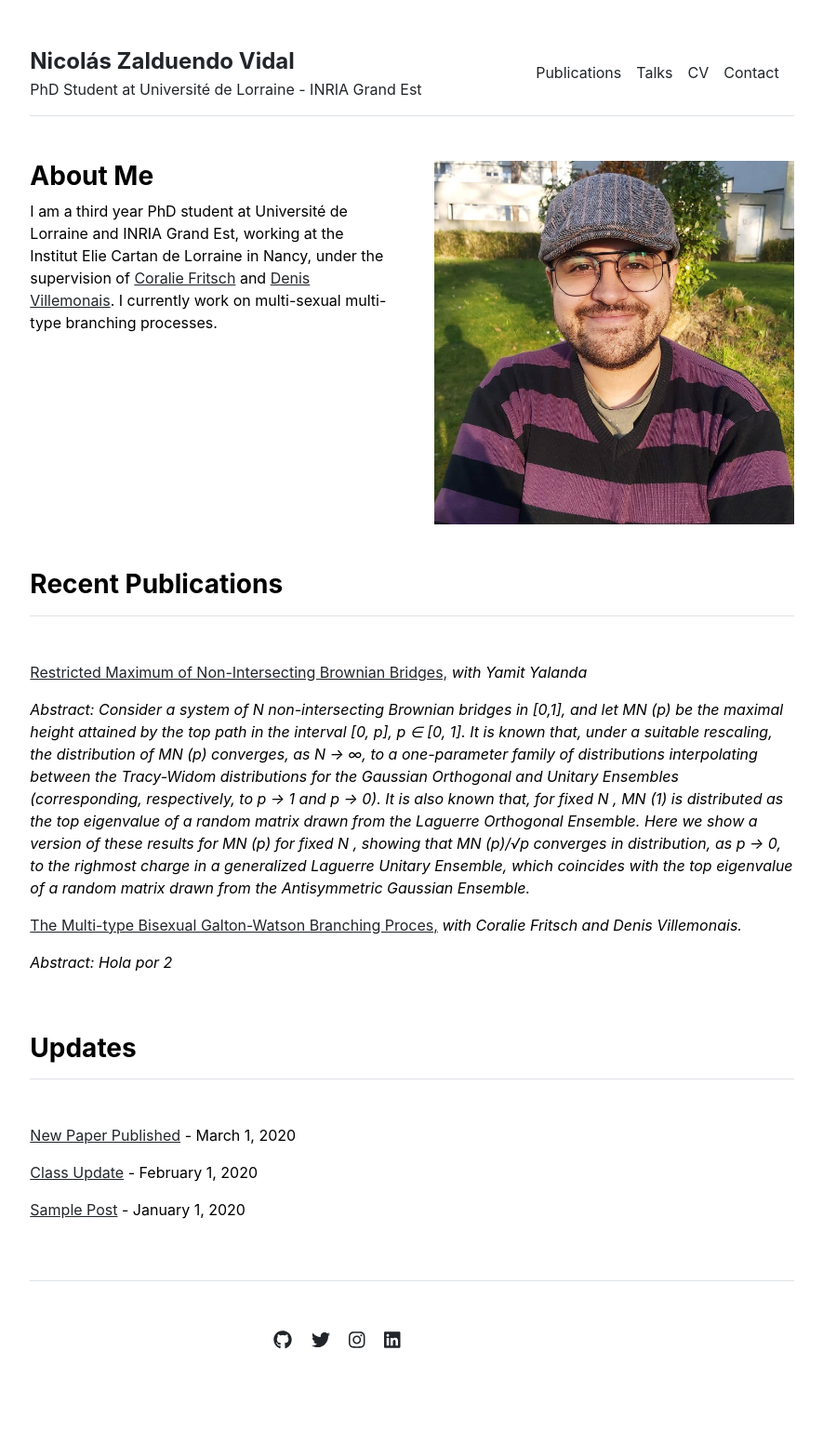
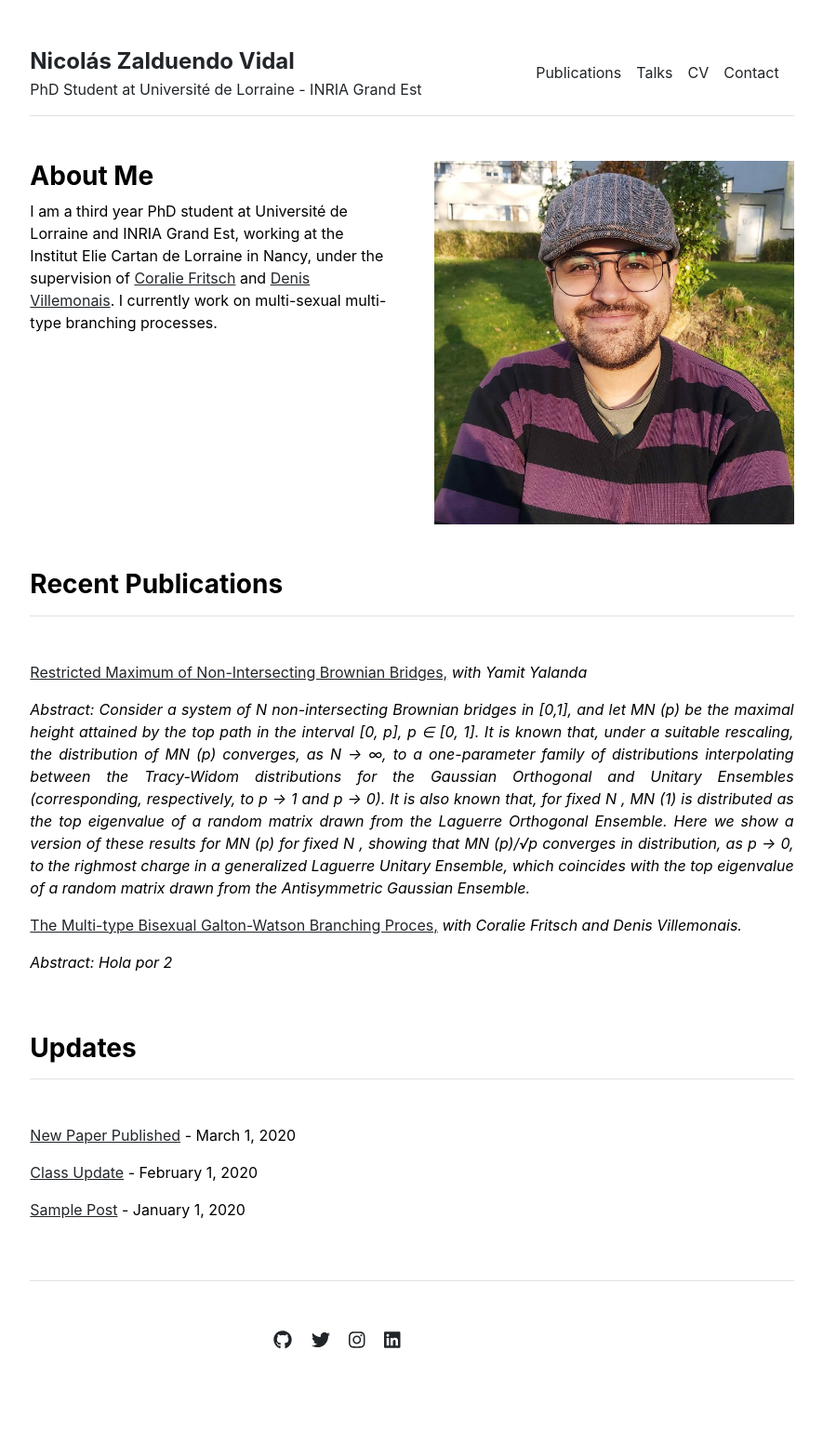
Before and after one commit to nzalduendo/nzalduendo.github.io, a Jekyll site: the page built from index.md, in a window 1280 px wide. Shown: the whole page at 93% size, without its empty margins (197-1082 px from the left). Built offline with Jekyll 4.4.1, drawn with Linux system fonts in a browser that asks for light colours.

Commit message:
Update publications.html

```diff
--- a/_includes/publications.html
+++ b/_includes/publications.html
@@ -8,7 +8,7 @@
         {% else %}
           <p><a href="{{ item.url }}">{{ item.name }}</a> <em>with {{ item.contributors }}</em></p>
         {% endif %}
-        <p><em> Abstract: {{ item.abstract }}</em></p>
+        <p align='justify'><em> Abstract: {{ item.abstract }}</em></p>
       {% endfor %}
     {% else %}
       {% for item in site.data.publications.index %}
```
